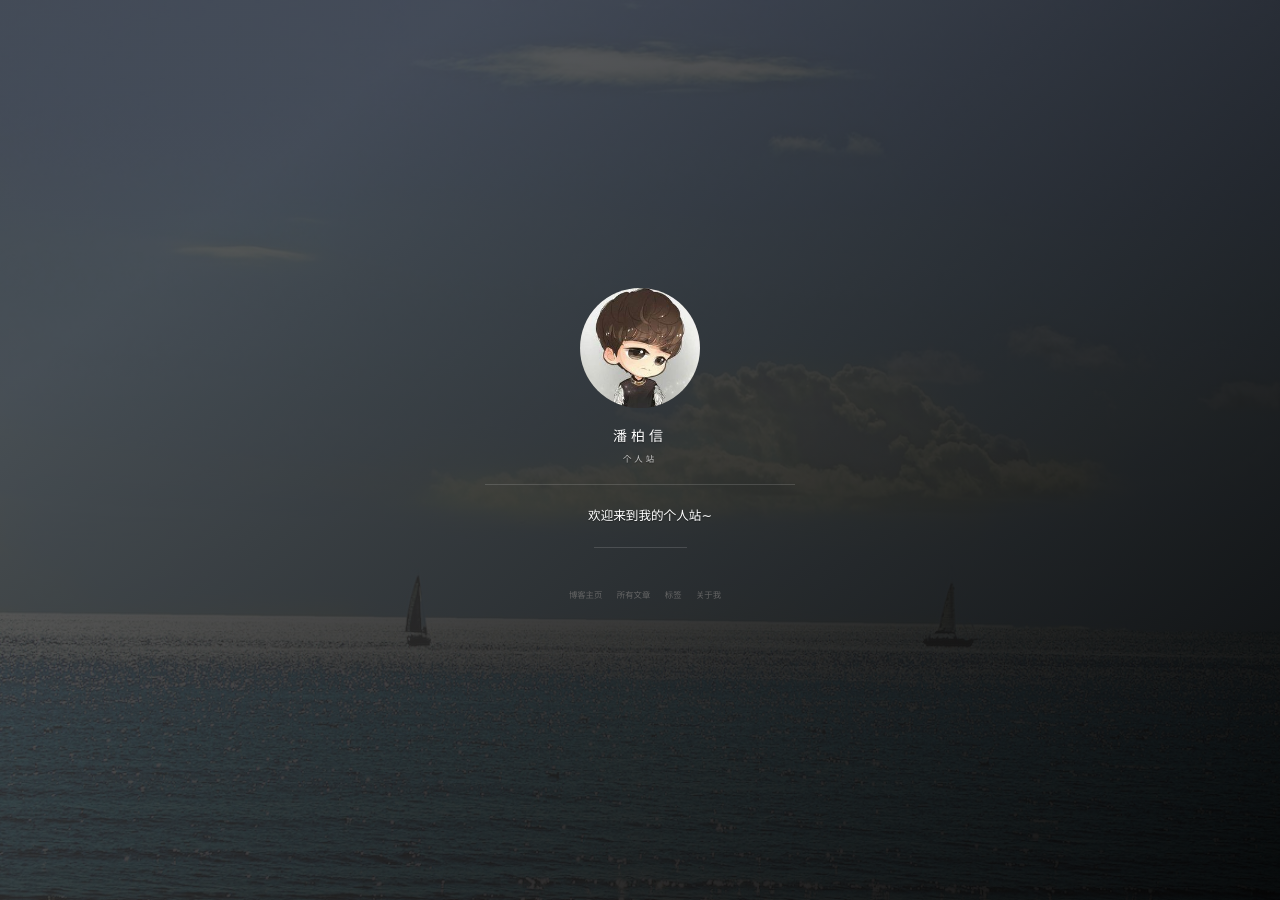
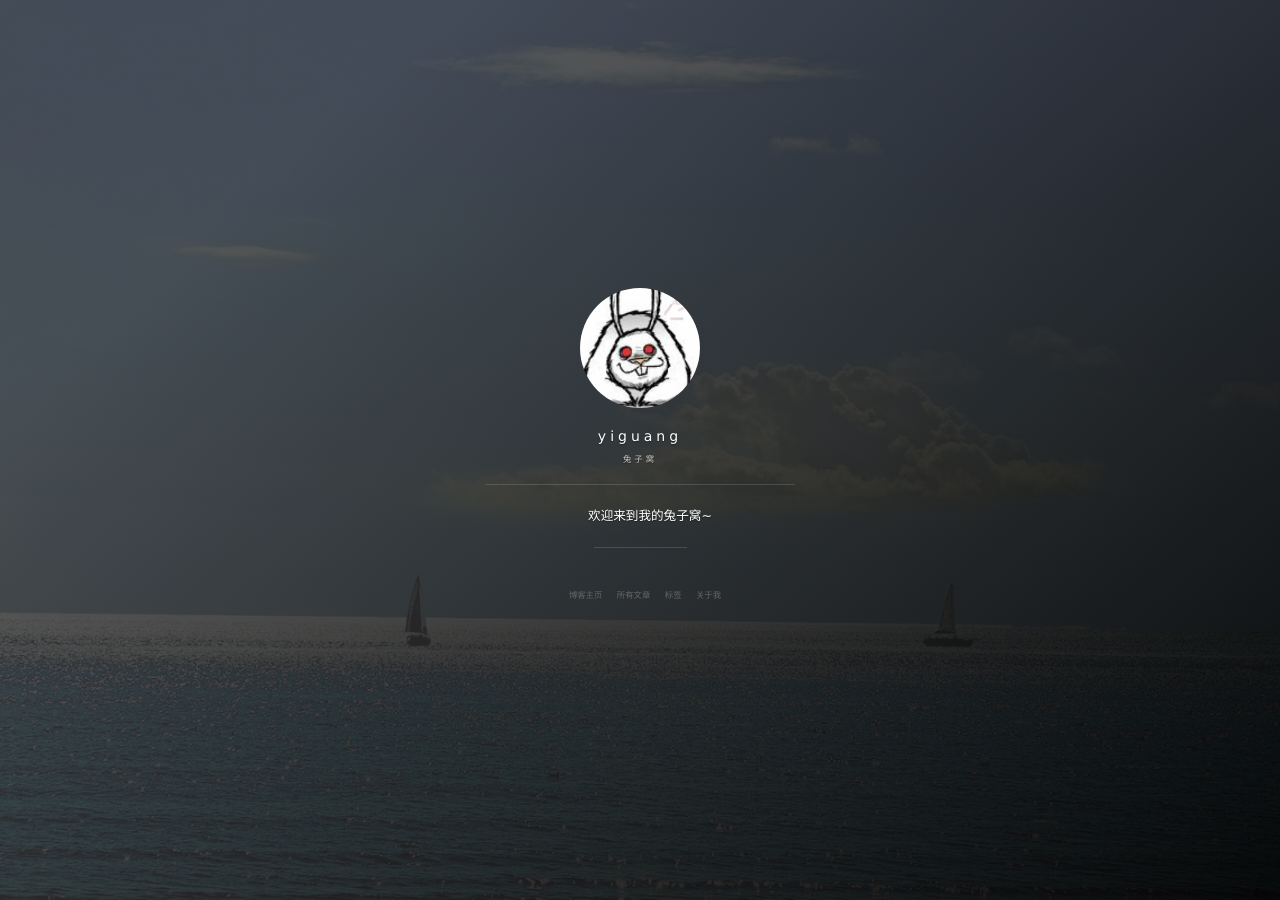
Before and after one commit to yiduang/yiduang.github.io, a Jekyll site: the page built from index.html, in a window 1280 px wide. Built offline with Jekyll 4.4.1, drawn with Linux system fonts in a browser that asks for light colours; nearby versions of some CDN libraries; the list of posts is cut into pages by our own code; comment, search, counter and statistics services are not loaded; grey boxes are pictures that could not be loaded.

Commit message:
change information
Ihange information.

```diff
--- a/_config.yml
+++ b/_config.yml
@@ -1,12 +1,12 @@
 # Basic
-title: 潘柏信
-subtitle: 个人站
-description: 欢迎来到我的个人站~
+title: yiguang
+subtitle: 兔子窝
+description: 欢迎来到我的兔子窝~
 # 头像里面的标题
 avatarTitle: leopardpan
 # 头像里面的描述
-avatarDesc: iOS / 机器学习
-url: "http://baixin.io"
+avatarDesc: 0.0 / 打杂
+url: "http://www.baidu.com"
 
 # Comment
 comment:
@@ -15,10 +15,10 @@ comment:
 
 # Social
 social:
-    weibo: 5366874726
-    github: leopardpan
+    weibo: xxxxxxx
+    github: xxxxxxxxx
     # twitter:
-    mail: leopardpan@icloud.com
+    mail: xxxxxx@icloud.com
 
 # 百度统计
 # 使用博客模板请去掉或者更换 id
```
Also changed, not shown: images/avatar.jpg.
